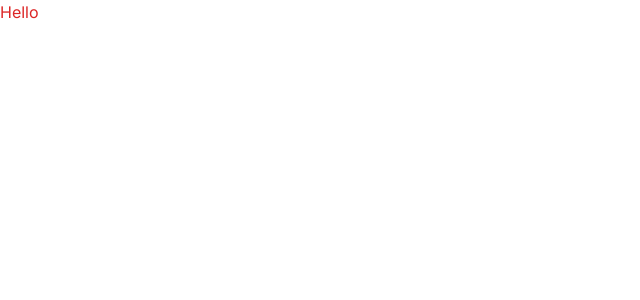
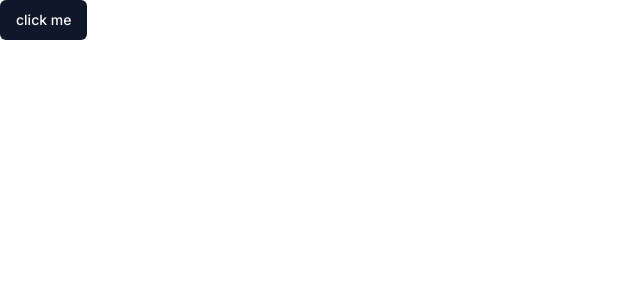
Before and after one commit to redayzarra/ChatPDF, a Next.js app: page / in a window 1280 px wide. Shown: the top 300 px of the page, without its empty margins (0-640 px from the left). Built offline with nearby package versions, Linux system fonts and the light colour scheme.

Commit message:
Setting up homepage

```diff
--- a/app/layout.tsx
+++ b/app/layout.tsx
@@ -1,22 +1,24 @@
-import './globals.css'
-import type { Metadata } from 'next'
-import { Inter } from 'next/font/google'
+import "./globals.css";
+import type { Metadata } from "next";
+import { Inter } from "next/font/google";
+import { ClerkProvider } from "@clerk/nextjs";
 
-const inter = Inter({ subsets: ['latin'] })
+const inter = Inter({ subsets: ["latin"] });
 
 export const metadata: Metadata = {
-  title: 'Create Next App',
-  description: 'Generated by create next app',
-}
+  title: "ChatPDF",
+};
 
 export default function RootLayout({
   children,
 }: {
-  children: React.ReactNode
+  children: React.ReactNode;
 }) {
   return (
-    <html lang="en">
-      <body className={inter.className}>{children}</body>
-    </html>
-  )
+    <ClerkProvider>
+      <html lang="en">
+        <body className={inter.className}>{children}</body>
+      </html>
+    </ClerkProvider>
+  );
 }
--- a/app/page.tsx
+++ b/app/page.tsx
@@ -1,7 +1,8 @@
+import { Button } from '@/components/ui/button'
 import Image from 'next/image'
 
 export default function Home() {
   return (
-    <h1 className='text-red-600'>Hello</h1>
+    <Button>click me</Button>
   )
 }
--- /dev/null
+++ b/components/ui/button.tsx
@@ -0,0 +1,56 @@
+import * as React from "react"
+import { Slot } from "@radix-ui/react-slot"
+import { cva, type VariantProps } from "class-variance-authority"
+
+import { cn } from "@/lib/utils"
+
+const buttonVariants = cva(
+  "inline-flex items-center justify-center rounded-md text-sm font-medium ring-offset-background transition-colors focus-visible:outline-none focus-visible:ring-2 focus-visible:ring-ring focus-visible:ring-offset-2 disabled:pointer-events-none disabled:opacity-50",
+  {
+    variants: {
+      variant: {
+        default: "bg-primary text-primary-foreground hover:bg-primary/90",
+        destructive:
+          "bg-destructive text-destructive-foreground hover:bg-destructive/90",
+        outline:
+          "border border-input bg-background hover:bg-accent hover:text-accent-foreground",
+        secondary:
+          "bg-secondary text-secondary-foreground hover:bg-secondary/80",
+        ghost: "hover:bg-accent hover:text-accent-foreground",
+        link: "text-primary underline-offset-4 hover:underline",
+      },
+      size: {
+        default: "h-10 px-4 py-2",
+        sm: "h-9 rounded-md px-3",
+        lg: "h-11 rounded-md px-8",
+        icon: "h-10 w-10",
+      },
+    },
+    defaultVariants: {
+      variant: "default",
+      size: "default",
+    },
+  }
+)
+
+export interface ButtonProps
+  extends React.ButtonHTMLAttributes<HTMLButtonElement>,
+    VariantProps<typeof buttonVariants> {
+  asChild?: boolean
+}
+
+const Button = React.forwardRef<HTMLButtonElement, ButtonProps>(
+  ({ className, variant, size, asChild = false, ...props }, ref) => {
+    const Comp = asChild ? Slot : "button"
+    return (
+      <Comp
+        className={cn(buttonVariants({ variant, size, className }))}
+        ref={ref}
+        {...props}
+      />
+    )
+  }
+)
+Button.displayName = "Button"
+
+export { Button, buttonVariants }
--- a/package.json
+++ b/package.json
@@ -9,6 +9,8 @@
     "lint": "next lint"
   },
   "dependencies": {
+    "@clerk/nextjs": "^4.25.3",
+    "@radix-ui/react-slot": "^1.0.2",
     "class-variance-authority": "^0.7.0",
     "clsx": "^2.0.0",
     "lucide-react": "^0.284.0",
```
Also changed, not shown: middleware.ts (added, +12 -0 lines), 2 other files (tests, documents, lock files or other folders).
